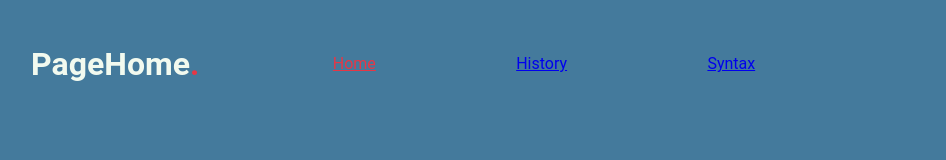
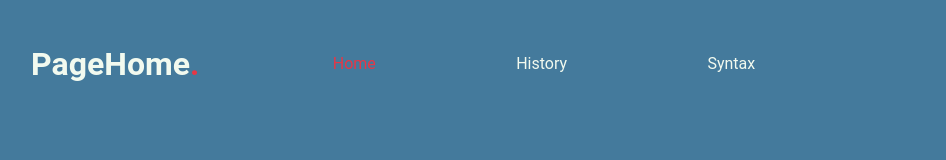
Before and after one commit to BambusTM/Java, a plain HTML site: page index.html in a window 1280 px wide. Shown: the top 160 px of the page, without its empty margins (96-1042 px from the left). Drawn offline with Linux system fonts and the light colour scheme.

Commit message:
change font style for a tags

```diff
--- a/styles.css
+++ b/styles.css
@@ -45,3 +45,7 @@ body {
 .gLogic {
   color: #b7105e;
 }
+a{
+  text-decoration: none;
+  color: #f2faef;
+}
```
